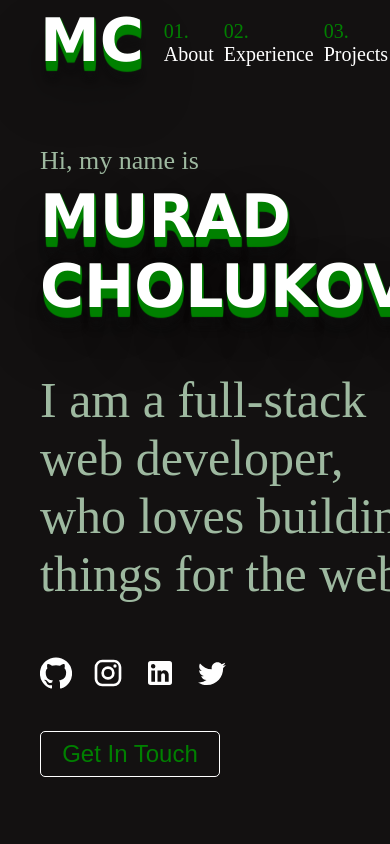
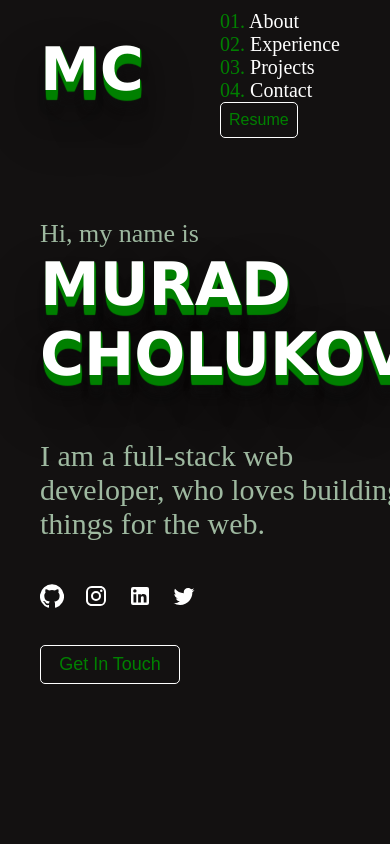
Before and after one commit to muradusa/react-portfolio, a React (Create React App) app: page / in a window 390 px wide. Shown: the top 844 px of the page. Built offline with nearby package versions, Linux system fonts and the light colour scheme.

Commit message:
making home and header component responsive

```diff
--- a/src/Header.css
+++ b/src/Header.css
@@ -3,8 +3,9 @@
   align-items: center;
   justify-content: space-between;
   /* max-width: 1520px; */
-  height: 80px;
-  background-color: transparent;
+  /* height: 80px; */
+  /* max-height: 110px; */
+  background-color: rgb(19, 17, 17);
   position: fixed;
   top: 0;
   width: 100%;
@@ -13,10 +14,11 @@
 
 .header__scroll {
   background-color: rgb(24, 24, 36);
+  border-bottom: 1px solid green;
 }
 
 .header__left {
-  padding: 10px 10px 10px 40px;
+  padding: 10px 10px 20px 40px;
   font-size: 50px;
   color: green;
 }
@@ -59,3 +61,11 @@
   color: white;
   border: 1px solid green;
 }
+
+@media screen and (max-width: 730px) {
+  .header__right {
+    display: flex;
+    flex-direction: column;
+    /* height: 120px; */
+  }
+}
--- a/src/Home.css
+++ b/src/Home.css
@@ -78,3 +78,36 @@
     1px 18px 6px rgba(16, 16, 16, 0.4), 1px 22px 10px rgba(16, 16, 16, 0.2),
     1px 25px 35px rgba(16, 16, 16, 0.2), 1px 30px 60px rgba(16, 16, 16, 0.4);
 }
+
+@media screen and (max-width: 730px) {
+  .home__hero {
+    display: flex;
+    flex-direction: column;
+    justify-content: center;
+    height: 90vh;
+    font-size: 30px;
+    padding-top: 70px;
+  }
+
+  .MuiSvgIcon-root {
+    padding-right: 20px;
+    /* color: rgb(158, 185, 160); */
+    color: white;
+    font-size: x-large !important;
+  }
+  .MuiSvgIcon-root:hover {
+    color: green;
+  }
+
+  .home__hero button {
+    padding: 8px;
+    color: green;
+    background-color: transparent;
+    border: 1px solid white;
+    font-size: 18px;
+    width: 140px;
+    margin-top: 30px;
+    border-radius: 5px;
+    cursor: pointer;
+  }
+}
--- a/src/Home.js
+++ b/src/Home.js
@@ -12,7 +12,7 @@ function Home() {
       <div className="home__hero">
         <p>
           <span className="greeting">Hi, my name is</span> <br />
-          <span className="animatedText">MURAD CHOLUKOV.</span>
+          <span className="animatedText">MURAD CHOLUKOV</span>
         </p>
         <p className="home__description">
           I am a full-stack web developer, who loves building things for the
--- a/src/Project1.js
+++ b/src/Project1.js
@@ -8,7 +8,9 @@ function Project1() {
   return (
     <div className="project">
       <div className="image">
-        <img className="project__image" src={project1} alt="Project Image" />
+        <a target="_blank" href="https://clone-5e751.web.app/">
+          <img className="project__image" src={project1} alt="Project Image" />
+        </a>
       </div>
       <div className="info">
         <div className="info__title">
--- a/src/Project2.js
+++ b/src/Project2.js
@@ -45,7 +45,9 @@ function Project2() {
         </div>
       </div>
       <div className="image">
-        <img className="project__image" src={project} alt="Project Image" />
+        <a target="_blank" href="https://discord-clone-9079e.web.app/">
+          <img className="project__image" src={project} alt="Project Image" />
+        </a>
       </div>
     </div>
   );
--- a/src/Project3.js
+++ b/src/Project3.js
@@ -8,7 +8,9 @@ function Project3() {
   return (
     <div className="project">
       <div className="image">
-        <img className="project__image" src={project3} alt="Project Image" />
+        <a target="_blank" href="https://facebook-clone-dfa38.web.app/">
+          <img className="project__image" src={project3} alt="Project Image" />
+        </a>
       </div>
       <div className="info">
         <div className="info__title">
```
